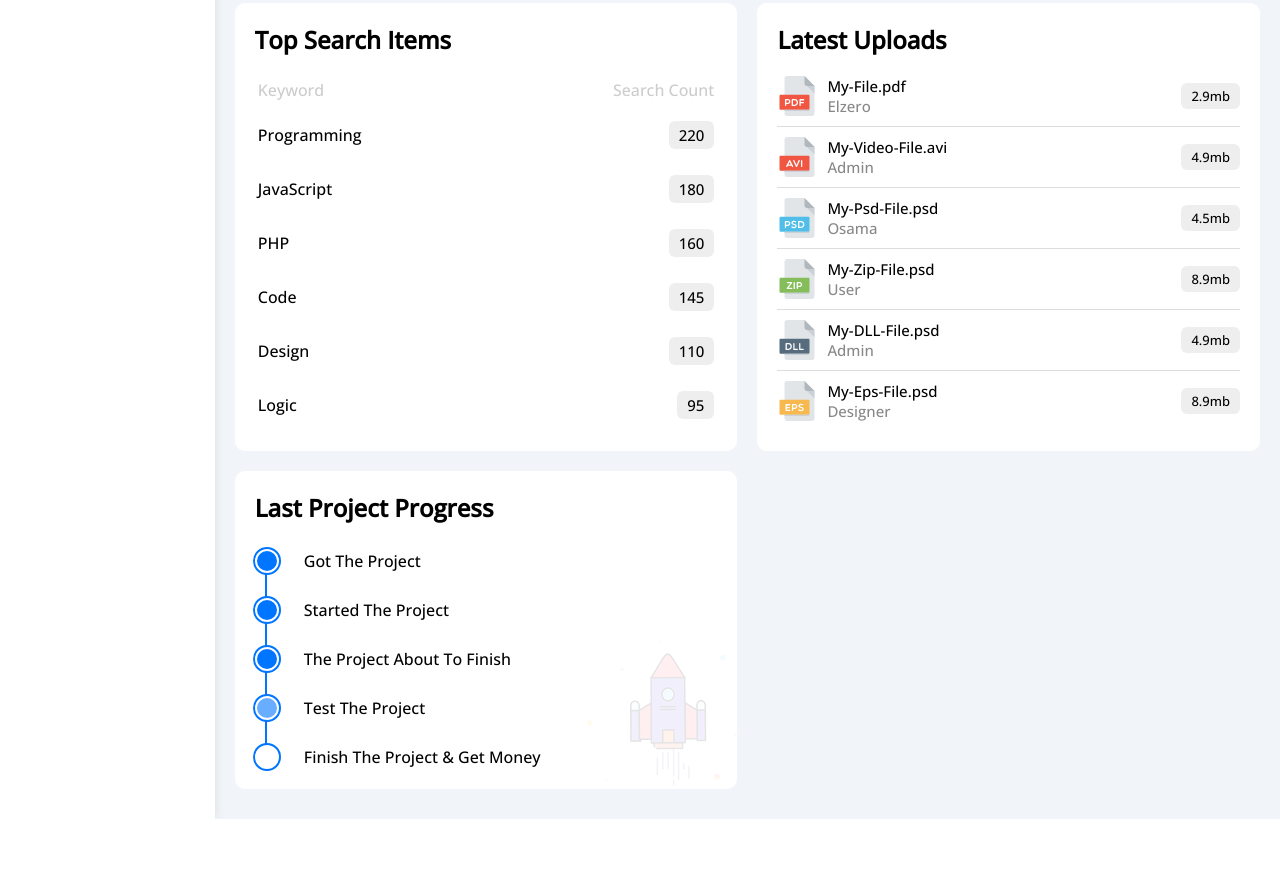
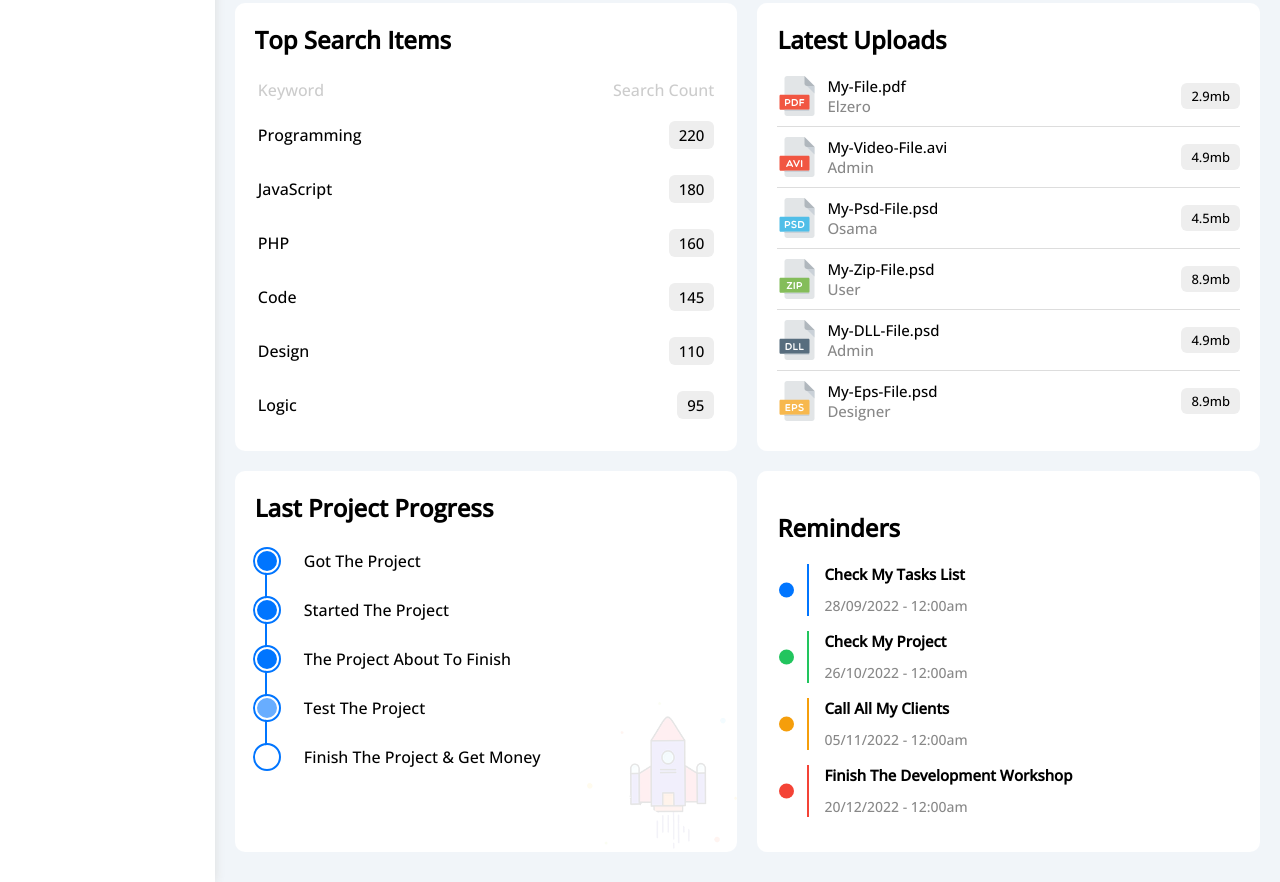
Before and after one commit to Ramiz-Moh/Dashboard-project, a plain HTML site: page index.html in a window 1280 px wide. Shown: the part 1514-2396 px from the top of the page. Before the commit the page ends 2333 px from the top, so only its background shows below. Drawn offline with nearby package versions, Linux system fonts and the light colour scheme.

Commit message:
Create reminders feature

```diff
--- a/Css/master.css
+++ b/Css/master.css
@@ -502,6 +502,57 @@ ul {
 
 /* End Last Project Progress */
 
+/* Start Remainders */
+
+.reminders ul li {
+    border-left: 2px solid;
+}
+
+.reminders ul li.blue {
+    border-color: var(--blue-color);
+}
+
+.reminders ul li.green {
+    border-color: var(--green-color);
+}
+
+.reminders ul li.orange {
+    border-color: var(--orange-color);
+}
+
+.reminders ul li.red {
+    border-color: var(--red-color);
+}
+
+.reminders ul li:before {
+    content: "";
+    position: absolute;
+    width: 15px;
+    height: 15px;
+    border-radius: 50%;
+    top: 50%;
+    left: -30px;
+    transform: translateY(-50%);
+
+}
+
+.reminders ul li.blue:before {
+    background: var(--blue-color);
+}
+
+.reminders ul li.green:before {
+    background: var(--green-color);
+}
+
+.reminders ul li.orange:before {
+    background: var(--orange-color);
+}
+
+.reminders ul li.red:before {
+    background: var(--red-color);
+}
+
+/* End Remainders */
 
 /* Start Animation  */
 @keyframes progressing {
--- a/index.html
+++ b/index.html
@@ -370,7 +370,29 @@
                     <img src="/imgs/project.png" class="hide-mobile" />
                 </div>
                 <!-- End Last Project Progress -->
-
+                <!-- Start Reminders -->
+                <div class="reminders p-20 bg-white rad-10">
+                    <h2 class="mt-0mb-20">Reminders</h2>
+                    <ul class="m-0">
+                        <li class="blue pl-15 ml-30 mb-15 p-relative">
+                            <h3 class="m-0 mb-10 fs-15">Check My Tasks List</h3>
+                            <span class="fs-14 c-grey">28/09/2022 - 12:00am</span>
+                        </li>
+                        <li class="green pl-15 ml-30 mb-15 p-relative">
+                            <h3 class="m-0 mb-10 fs-15">Check My Project</h3>
+                            <span class="fs-14 c-grey">26/10/2022 - 12:00am</span>
+                        </li>
+                        <li class="orange pl-15 ml-30 mb-15 p-relative">
+                            <h3 class="m-0 mb-10 fs-15">Call All My Clients</h3>
+                            <span class="fs-14 c-grey">05/11/2022 - 12:00am</span>
+                        </li>
+                        <li class="red pl-15 ml-30 mb-15 p-relative">
+                            <h3 class="m-0 mb-10 fs-15">Finish The Development Workshop</h3>
+                            <span class="fs-14 c-grey">20/12/2022 - 12:00am</span>
+                        </li>
+                    </ul>
+                </div>
+                <!-- End Reminders -->
             </div>
             <!-- End Wrapper -->
         </div>
```
